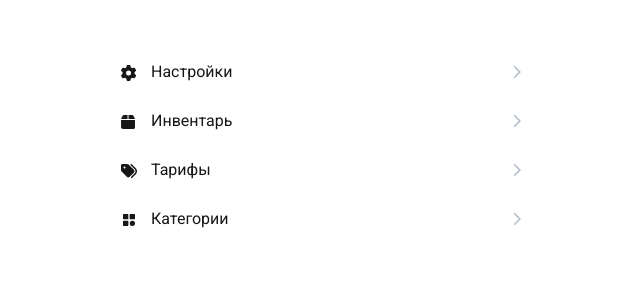
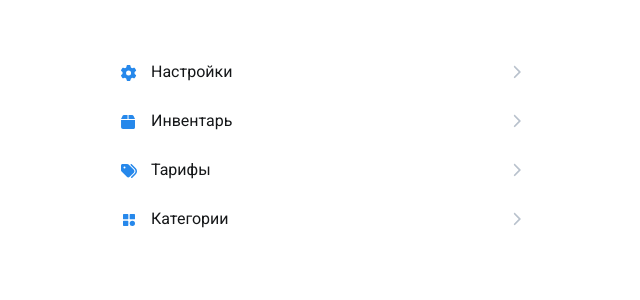
Before and after one commit to Learde/rih-widget-admin, a Vue app: page / in a window 1280 px wide. Shown: the top 300 px of the page, without its empty margins (319-959 px from the left). Built offline with nearby package versions, Linux system fonts and the light colour scheme.

Commit message:
feat: change color of icons in the home page

```diff
--- a/src/views/HomePage.vue
+++ b/src/views/HomePage.vue
@@ -69,4 +69,8 @@ import { RouterLink } from "vue-router";
     align-items: center;
     width: 20px;
 }
+
+.icon {
+    color: var(--c-primary);
+}
 </style>
```
